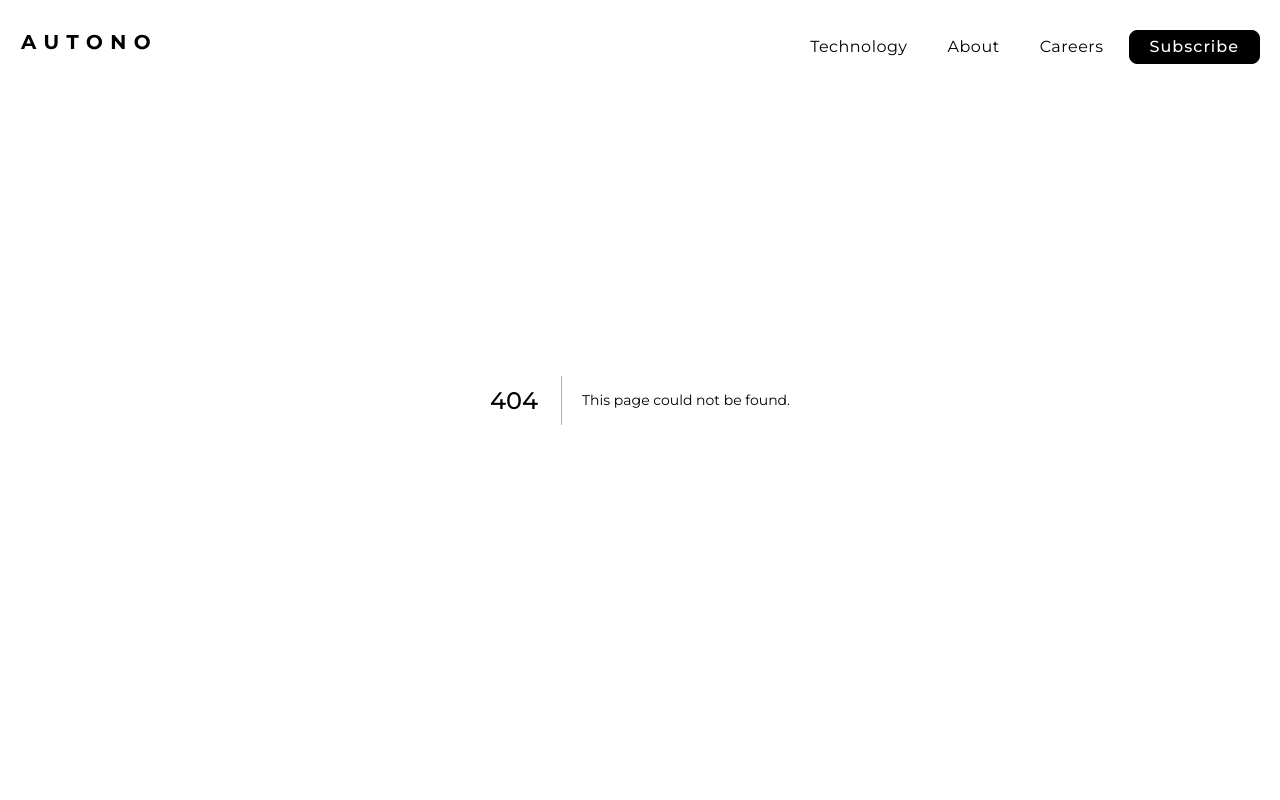
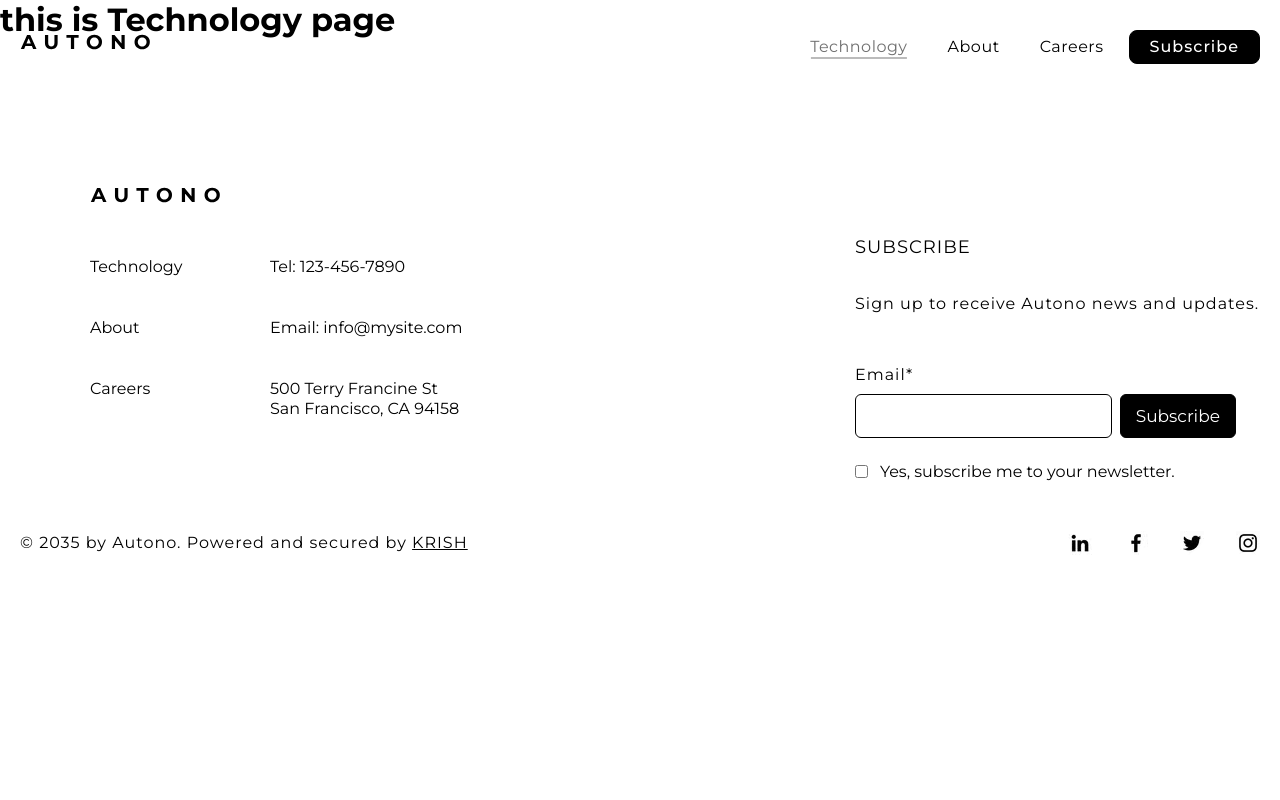
Before and after one commit to krishvaghasiya705/autono-car, a Next.js app: page /technology in a window 1280 px wide. Before the commit this address had no page. Shown: the top 800 px of the page. Built offline with nearby package versions, Linux system fonts and the light colour scheme.

Commit message:
solved mejor changes

```diff
--- /dev/null
+++ b/src/app/technology/page.tsx
@@ -0,0 +1,9 @@
+import React from 'react'
+
+export default function Technology() {
+  return (
+    <div>
+      <h1>this is Technology page</h1>
+    </div>
+  )
+}
--- a/src/common/footer/Footer.tsx
+++ b/src/common/footer/Footer.tsx
@@ -58,16 +58,16 @@ export default function Footer() {
               </p>
               <div className={styles.footerflxitems2bodyemailinputalignment}>
                 <div className={styles.footerflxitems2bodyemailinputdiv}>
-                  <label>Email*</label>
-                  <input type="email" />
+                  <label htmlFor="email">Email*</label>
+                  <input type="email" id="email" area-label="email" />
                 </div>
                 <Link href={"/"}>
                   <button type="button">Subscribe</button>
                 </Link>
               </div>
               <div className={styles.cehckboxdivmain}>
-                <input type="checkbox" />
-                <p>Yes, subscribe me to your newsletter.</p>
+                <input type="checkbox" id="subscribeCheckbox" area-label="checkbox" />
+                <label htmlFor="subscribeCheckbox">Yes, subscribe me to your newsletter.</label>
               </div>
             </div>
           </div>
--- a/src/common/header/Header.tsx
+++ b/src/common/header/Header.tsx
@@ -1,16 +1,17 @@
-
-import React, { useState, useEffect } from 'react';
-import Link from 'next/link';
-import styles from './header.module.scss';
-import Logo from '@/assets/svg/Logo';
+import React, { useState, useEffect } from "react";
+import Link from "next/link";
+import styles from "./header.module.scss";
+import Logo from "@/assets/svg/Logo";
+import { usePathname } from "next/navigation";
 
 export default function Header() {
   const [lastScrollY, setLastScrollY] = useState(0);
   const [isHidden, setIsHidden] = useState(false);
   const [isScrolled, setIsScrolled] = useState(false);
+  const pathname = usePathname();
 
   const handleScroll = () => {
-    if (typeof window !== 'undefined') {
+    if (typeof window !== "undefined") {
       if (window.scrollY > lastScrollY) {
         setIsHidden(true);
       } else {
@@ -28,16 +29,20 @@ export default function Header() {
   };
 
   useEffect(() => {
-    window.addEventListener('scroll', handleScroll);
+    window.addEventListener("scroll", handleScroll);
 
     return () => {
-      window.removeEventListener('scroll', handleScroll);
+      window.removeEventListener("scroll", handleScroll);
     };
   }, [lastScrollY]);
 
   return (
-    <header className={`${styles.header} ${isHidden ? styles.hidden : ''} ${isScrolled ? styles.scrolled : ''}`}>
-      <div className='container1'>
+    <header
+      className={`${styles.header} ${isHidden ? styles.hidden : ""} ${
+        isScrolled ? styles.scrolled : ""
+      }`}
+    >
+      <div className="container1">
         <div className={styles.headermainalignment}>
           <div className={styles.headerlogo}>
             <Link href={"/"}>
@@ -46,16 +51,16 @@ export default function Header() {
           </div>
           <div className={styles.headercontentmain}>
             <div className={styles.headercontentlink}>
-              <Link href={"/"}>Technology</Link>
+              <Link href={"/technology"} className={`${styles.link} ${pathname === '/technology' ? styles.active : ''}`}>Technology</Link>
             </div>
             <div className={styles.headercontentlink}>
-              <Link href={"/"}>About</Link>
+              <Link href={"/about"} className={`${styles.link} ${pathname === '/about' ? styles.active : ''}`}>About</Link>
             </div>
             <div className={styles.headercontentlink}>
-              <Link href={"/"}>Careers</Link>
+              <Link href={"/career"} className={`${styles.link} ${pathname === '/career' ? styles.active : ''}`}>Careers</Link>
             </div>
             <Link href={"/"}>
-              <button type='button'>
+              <button type="button">
                 <span>Subscribe</span>
               </button>
             </Link>
--- a/src/common/header/header.module.scss
+++ b/src/common/header/header.module.scss
@@ -61,9 +61,20 @@
             }
           }
 
+          &.active {
+            color: var(--colorfaded3);
+
+            &::before {
+              transform: scaleX(1) translateX(-50%);
+              transform-origin: left;
+              transition: transform .3s ease;
+              background-color: var(--colorfaded4);
+            }
+          }
+
           &::before {
             background: var(--colorblack);
-            bottom: 15px;
+            bottom: 13px;
             content: " ";
             height: 2px;
             left: 50%;
--- a/src/pages/homepage/index.tsx
+++ b/src/pages/homepage/index.tsx
@@ -16,7 +16,7 @@ import FluidCursor from "@/cursors/cursorimports/cursorimport2";
 export default function Homepgage() {
   return (
     <>
-      <CanvasCursor />
+      {/* <CanvasCursor /> */}
       {/* <FluidCursor /> */}
       <Homeherobanner />
       <Visionsection />
--- a/src/styles/theme.scss
+++ b/src/styles/theme.scss
@@ -6,6 +6,7 @@
     --darkorange: #c45308;
     --colorfaded1: #b4b4b4;
     --colorfaded3: #707070;
+    --colorfaded4: #70707078;
 
     // <----------------------- BG-Colors ----------------------->
     --bgwhite: #FFF;
```
Also changed, not shown: src/app/about/page.tsx (deleted, +0 -9 lines).
